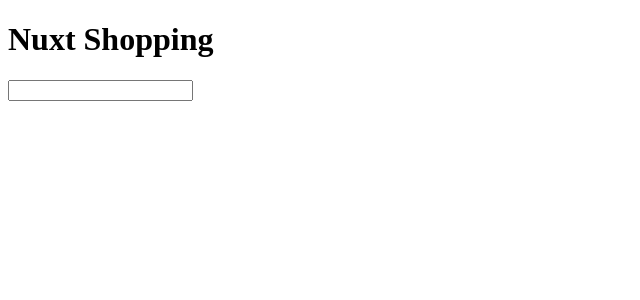
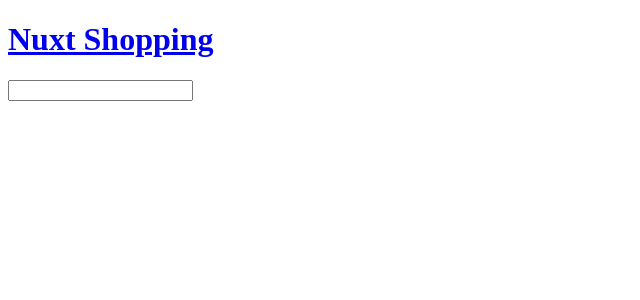
Before and after one commit to meloning/learn-nuxt, a Nuxt app: page / in a window 1280 px wide. Shown: the top 300 px of the page, without its empty margins (0-640 px from the left). Built offline with nearby package versions, Linux system fonts and the light colour scheme; data requests are answered from the project's data file.

Commit message:
홈 로고 텍스트에 링크 추가

```diff
--- a/layouts/default.vue
+++ b/layouts/default.vue
@@ -1,7 +1,9 @@
 <template>
   <div>
     <header>
-      <h1>Nuxt Shopping</h1>
+      <h1>
+        <NuxtLink to="/">Nuxt Shopping</NuxtLink>
+      </h1>
     </header>
     <Nuxt />
   </div>
```
